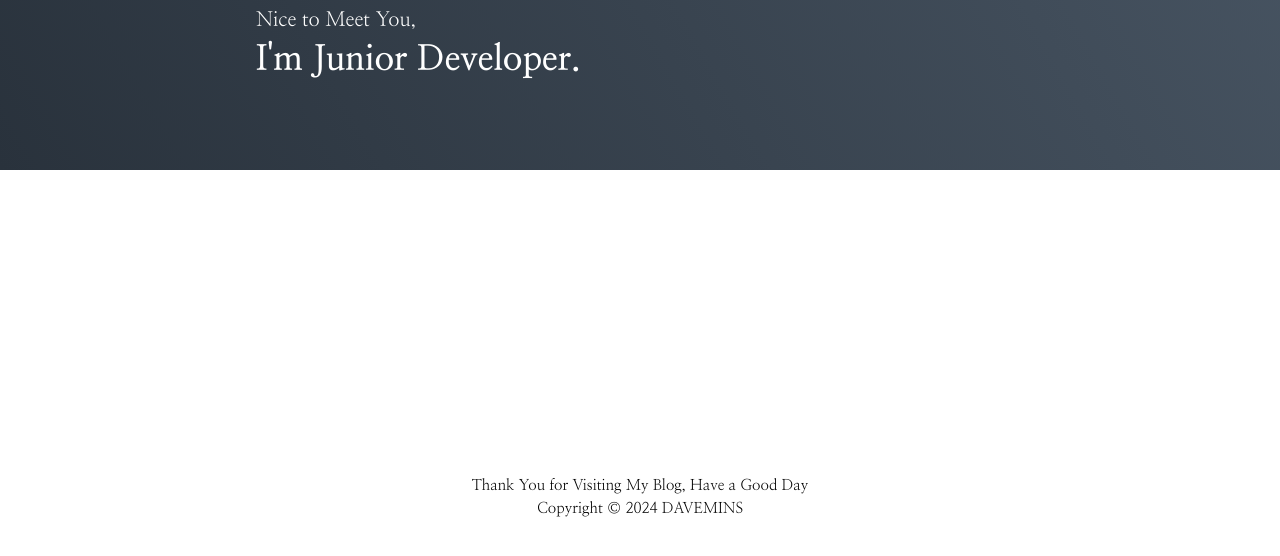
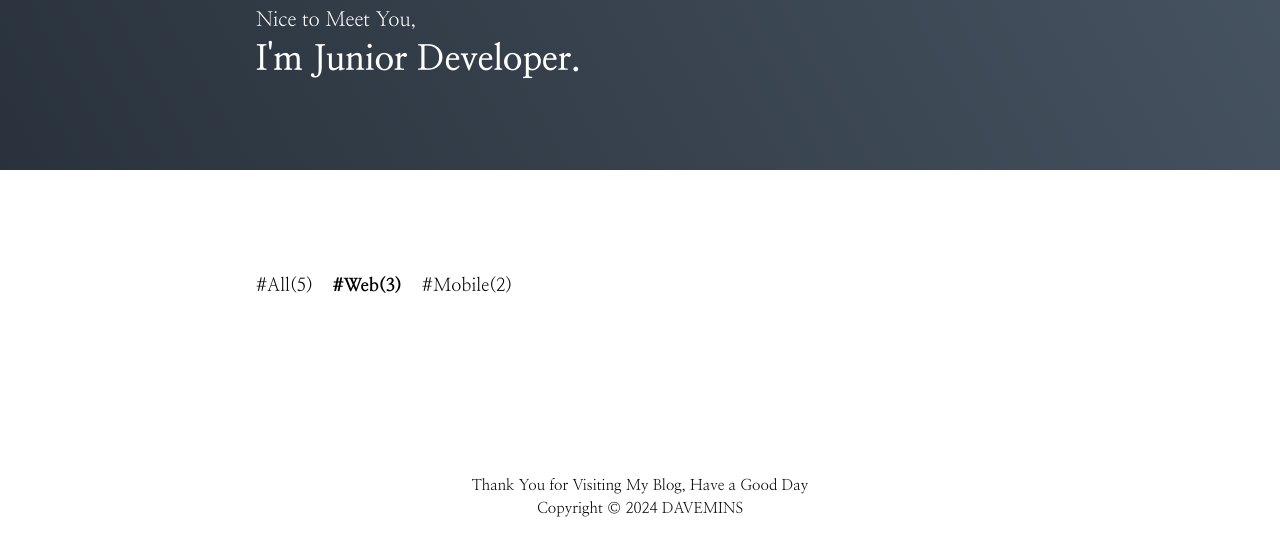
Before and after one commit to davemins/davemins.github.io, a Gatsby site in the folder davemins/: page / in a window 1280 px wide. Shown: the part 230-786 px from the top of the page. Built offline with nearby package versions, Linux system fonts and the light colour scheme; Gatsby itself is replaced by a stand-in of ours.

Commit message:
feat : 카테고리 목록 컴포넌트 구현

```diff
--- a/davemins/src/components/Main/CategoryList.tsx
+++ b/davemins/src/components/Main/CategoryList.tsx
@@ -0,0 +1,63 @@
+import React, { FunctionComponent, ReactNode } from 'react'
+import styled from '@emotion/styled'
+import { Link } from 'gatsby'
+
+type CategoryItemProps = {
+    active: boolean
+}
+
+type GatsbyLinkProps = {
+    children: ReactNode
+    className?: string
+    to: string
+} & CategoryItemProps
+
+export type CategoryListProps = {
+    selectedCategory: string
+    categoryList: {
+        [key: string]: number
+    }
+}
+
+const CategoryListWrapper = styled.div`
+    display: flex;
+    flex-wrap: wrap;
+    width: 768px;
+    margin: 100px auto 0;
+`
+
+// eslint-disable-next-line @typescript-eslint/no-unused-vars
+const CategoryItem = styled(({ active, ...props }: GatsbyLinkProps) => (
+    <Link {...props} />
+))<CategoryItemProps>`
+    margin-right: 20px;
+    padding: 5px 0;
+    font-size: 18px;
+    font-weight: ${({ active }) => (active ? '800' : '400')};
+    cursor: pointer;
+
+    &:last-of-type {
+        margin-right: 0;
+    }
+`
+
+const CategoryList: FunctionComponent<CategoryListProps> = function ({
+    selectedCategory,
+    categoryList,
+}) {
+    return (
+        <CategoryListWrapper>
+            {Object.entries(categoryList).map(([name, count]) => (
+                <CategoryItem
+                    to={`/?category=${name}`}
+                    active={name === selectedCategory}
+                    key={name}
+                >
+                    #{name}({count})
+                </CategoryItem>
+            ))}
+        </CategoryListWrapper>
+    )
+}
+
+export default CategoryList
--- a/davemins/src/pages/index.tsx
+++ b/davemins/src/pages/index.tsx
@@ -2,7 +2,14 @@ import React, { FunctionComponent } from 'react'
 import styled from '@emotion/styled'
 import GlobalStyle from 'components/Common/GlobalStyle'
 import Footer from 'components/Common/Footer'
+import CategoryList from 'components/Main/CategoryList'
 import Introduction from 'components/Main/Introduction'
+
+const CATEGORY_LIST = {
+    All: 5,
+    Web: 3,
+    Mobile: 2,
+}
 
 const Container = styled.div`
     display: flex;
@@ -15,6 +22,7 @@ const IndexPage: FunctionComponent = function () {
         <Container>
             <GlobalStyle />
             <Introduction />
+            <CategoryList selectedCategory="Web" categoryList={CATEGORY_LIST} />
             <Footer />
         </Container>
     )
```
